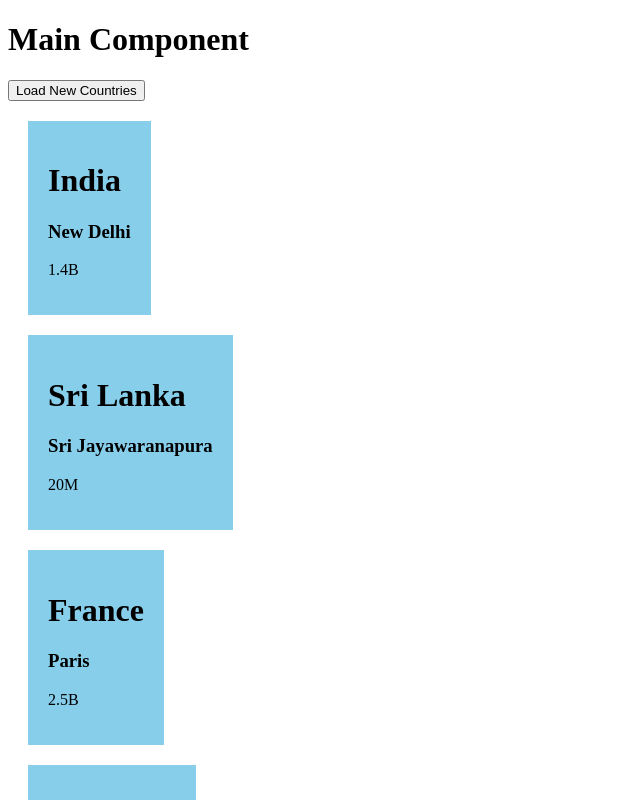
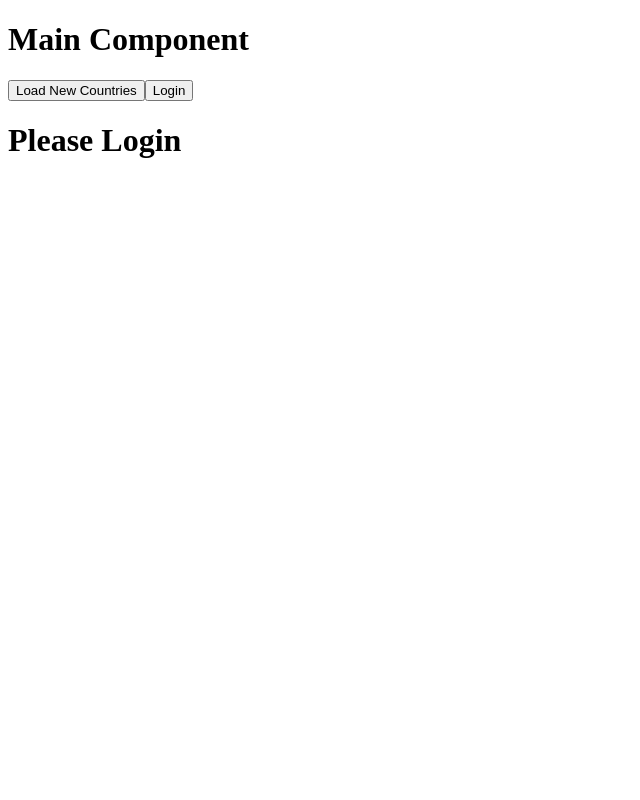
Before and after one commit to binura12/React-Practice, a React (Vite) app: page / in a window 1280 px wide. Shown: the top 800 px of the page, without its empty margins (0-640 px from the left). Built offline with nearby package versions, Linux system fonts and the light colour scheme.

Commit message:
conditiona statement using

```diff
--- a/src/App.jsx
+++ b/src/App.jsx
@@ -5,12 +5,12 @@ import Product from "./Product";
 
 function App() {
 
+  let [isLoggedIn, setIsLoggedIn] = useState(false);
+
   let [countries, setCountries] = useState(
     [
       { name: "India", Capital: "New Delhi", population: "1.4B" },
-      { name: "Sri Lanka", Capital: "Sri Jayawaranapura", population: "20M" },
-      { name: "France", Capital: "Paris", population: "2.5B" },
-      { name: "Australia", Capital: "Canaberra", population: "67.5M" }
+      { name: "Sri Lanka", Capital: "Sri Jayawaranapura", population: "20M" }
     ]
   )
 
@@ -18,8 +18,6 @@ function App() {
     setCountries(
       [
         { name: "USA", Capital: "Washington D.C.", population: "331.7M" },
-        { name: "Canada", Capital: "Ottawa", population: "37.6M" },
-        { name: "Brazil", Capital: "Brasília", population: "212.5M" },
         { name: "China", Capital: "Beijing", population: "1.4B" }
       ]
     )
@@ -31,16 +29,21 @@ function App() {
 
       <button onClick={loadNewCountries}>Load New Countries </button>
 
+      <button onClick={() => {
+        setIsLoggedIn(true);
+      }}>Login</button>
+
       {
-        countries.map((country) => {
-          return (
-            <Country name={country.name} Capital={country.Capital} population={country.population} key={country.name} />
-          )
-        })
+        isLoggedIn == false ?
+          (<h1>Please Login</h1>) :
+          countries.map((country) => {
+            return (
+              <Country name={country.name} Capital={country.Capital} population={country.population} key={country.name} />
+            )
+          })
       }
     </div>
   );
-
 }
 
 export default App;
```
